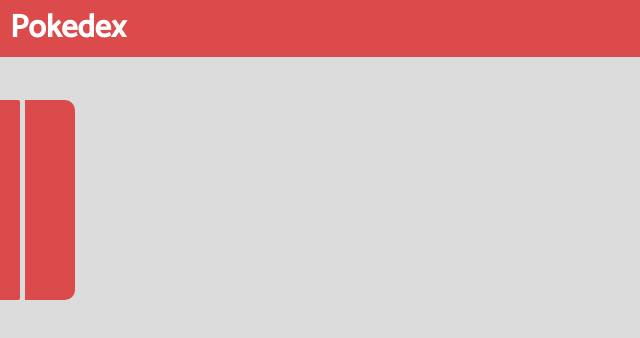
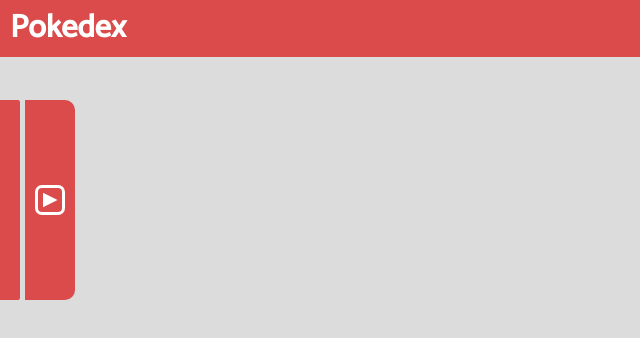
Before and after one commit to Daniel123-pro/Pokedex, a plain HTML site: page index.html in a window 1280 px wide. Shown: the full height of the page, 0-640 px from the left. Drawn offline with Linux system fonts and the light colour scheme.

Commit message:
se agrego flecha a el molde

```diff
--- a/index.html
+++ b/index.html
@@ -17,7 +17,15 @@
     </header>
 
     <div class="p"></div>
-    <div class="p2"></div>
+    <div class="p2">
+        <div class="arrow">
+            <div></div>
+        </div>
+    </div>
+
+    <section class="buscador">
+        <input type="text" placeholder="Buscar">
+    </section>
 
     <script src="scripts/code.js"></script>
 </body>
--- a/scss/components/_variables.scss
+++ b/scss/components/_variables.scss
@@ -1,2 +1,3 @@
 $color_standar: rgb(219, 75, 75);
 $letra: rgb(255, 255, 255);
+$partes_oscuras : rgb(27, 27, 27);
--- a/scss/preprocesador.scss
+++ b/scss/preprocesador.scss
@@ -35,4 +35,35 @@
     background-color: $color-standar;
     top:100px;
     left: 25px;
+    z-index: 10;
+    align-items: center;
+    justify-items: center;
+    .arrow{
+        display: flex;
+        height: 30px;
+        width:30px;
+        z-index: 20;
+        margin:auto;
+        transition: all 0.3s;
+        border: 3px solid $letra;
+        align-items: center;
+        justify-items: center;
+        border-radius: 7px 7px 7px 7px;
+        div{
+            clip-path: polygon(100% 50%, 0 0, 0 100%);
+            background: $letra;
+            height: 15px;
+            width:15px;
+            z-index: 20;
+            margin:0 auto;
+            transition: all 0.1s;
+        }
+
+        &:active {
+            border-color: lightgray;
+            div {
+                background: lightgray;
+            }
+        }
+    }
 }
```
Also changed, not shown: styles/preprocesador.css.
